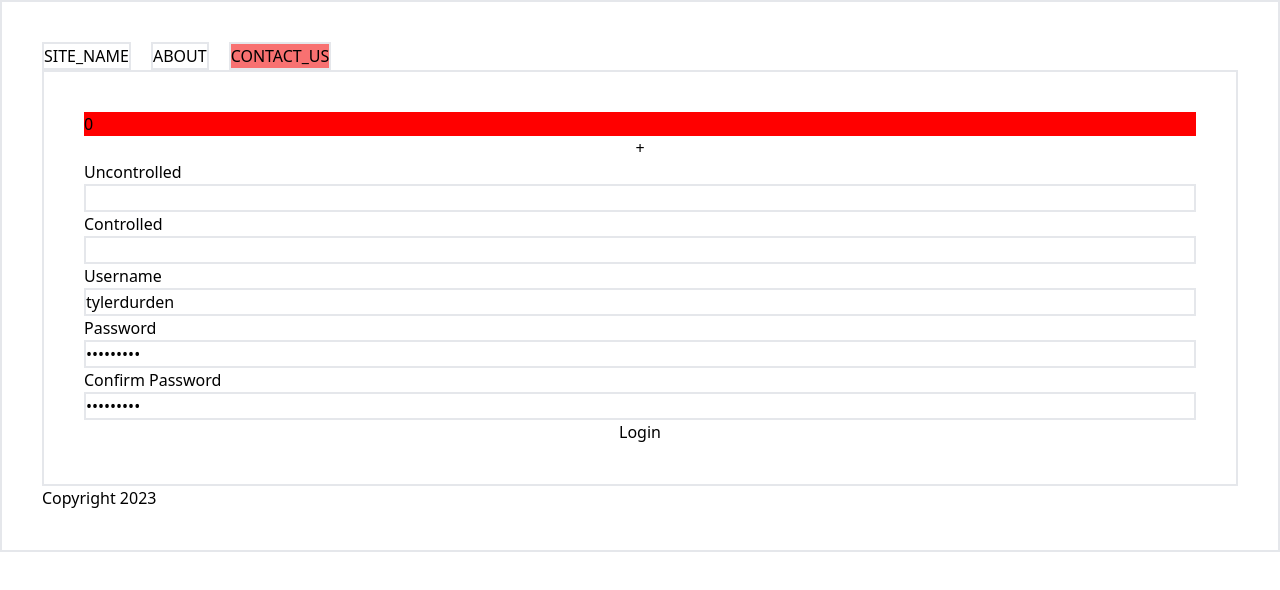
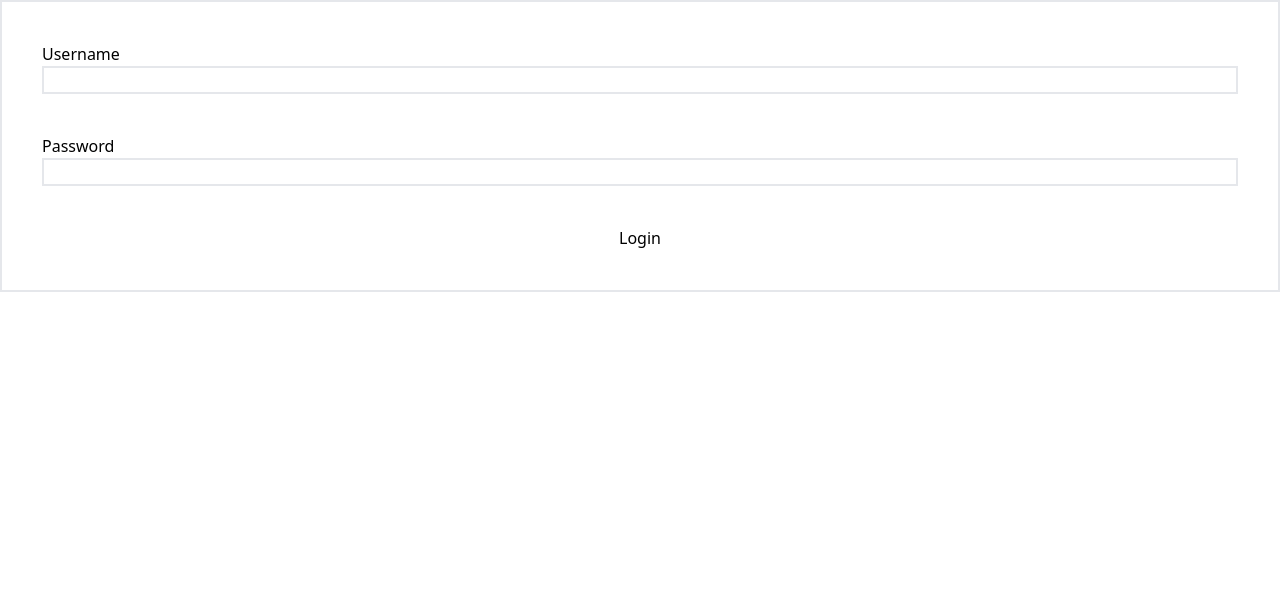
Before and after one commit to maurusrv/vite-react-project-maurusrv, a React (Vite) app: page /login in a window 1280 px wide. Shown: the top 590 px of the page. Built offline with nearby package versions, Linux system fonts and the light colour scheme.

Commit message:
React Form Validations + React Routing

```diff
--- a/package.json
+++ b/package.json
@@ -12,7 +12,8 @@
   },
   "dependencies": {
     "react": "^18.2.0",
-    "react-dom": "^18.2.0"
+    "react-dom": "^18.2.0",
+    "react-router-dom": "^6.15.0"
   },
   "devDependencies": {
     "@types/react": "^18.2.15",
--- a/src/App.jsx
+++ b/src/App.jsx
@@ -1,15 +1,42 @@
-import LoginForm from "./components/LoginForm"
+import Login from "./components/Login"
 import './App.css'
-import Header from "./components/Header"
+import { useState, useEffect } from "react"
+import Dashboard from "./components/Dashboard"
+import { BrowserRouter, Routes, Route, Navigate } from 'react-router-dom'
 
 function App() {
+  useEffect(() => {
+    const accounts = [
+      {
+        username: 'tyler',
+        password: 'durden',
+      },
+      {
+        username: 'marla',
+        password: 'singer',
+      }
+    ]
+
+    localStorage.setItem('accounts', JSON.stringify(accounts))
+  }, [])
+
+  const [currentPage, setCurrentPage] = useState('login')
+  const [loggedInUser, setLoggedInUser] = useState(null)
+
   return (
     <div className="flex flex-col border-solid border-2 p-10">
-      <Header />
       <main>
-        <LoginForm />
+        {/* {currentPage === 'login' && <Login setCurrentPage={setCurrentPage} setLoggedInUser={setLoggedInUser} />}
+        {currentPage === 'dash' && <Dashboard user={loggedInUser} />} */}
+
+        <BrowserRouter>
+          <Routes>
+            <Route path="/" element={<Dashboard user={loggedInUser} />} />
+            <Route path="/login" element={<Login setCurrentPage={setCurrentPage} setLoggedInUser={setLoggedInUser} />} />
+            <Route path="*" element={<Navigate to="/login" />} />
+          </Routes>
+        </BrowserRouter>
       </main>
-      <footer>Copyright 2023</footer>
     </div>
   )
 }
--- /dev/null
+++ b/src/components/Dashboard.jsx
@@ -0,0 +1,19 @@
+import { useEffect } from "react"
+import { useNavigate } from 'react-router-dom'
+
+const Dashboard = (props) => {
+  const { user } = props
+  const navigate = useNavigate()
+
+  useEffect(() => {
+    if (!user) {
+      navigate('/login')
+    }
+  }, [])
+
+  return (
+    <div>Welcome {user?.username || ''}!</div>
+  )
+}
+
+export default Dashboard
--- /dev/null
+++ b/src/components/Login.jsx
@@ -0,0 +1,90 @@
+import { useNavigate } from 'react-router-dom'
+import { useEffect, useState } from 'react'
+
+const Login = (props) => {
+  const { setCurrentPage, setLoggedInUser } = props
+  const navigate = useNavigate()
+  const [username, setUsername] = useState('')
+  const [usernameErrorMessage, setUsernameErrorMessage] = useState('')
+  const [password, setPassword] = useState('')
+  const [passwordErrorMessage, setPasswordErrorMessage] = useState('')
+
+
+  // useEffect(() => {
+  //   if (username === '') {
+  //     setUsernameErrorMessage('Can\'t leave blank!')
+  //   } else {
+  //     setUsernameErrorMessage('')
+  //   }
+  // }, [username])
+
+
+  const onChangeUsername = (e) => setUsername(e.target.value)
+  const onChangePassword = (e) => setPassword(e.target.value)
+
+  const onSubmit = (e) => {
+    e.preventDefault()
+    setUsernameErrorMessage('')
+    setPasswordErrorMessage('')
+
+    // FE Validations
+    if (username === '') {
+      setUsernameErrorMessage('Username is blank!')
+      return
+    }
+
+    if (password === '') {
+      setPasswordErrorMessage('Password is blank!')
+      return
+    }
+
+
+    // BE Validations
+    const accounts = JSON.parse(localStorage.getItem('accounts'))
+
+    const selectedAccount = accounts.find(account => username === account.username)
+
+    if (!selectedAccount) {
+      setUsernameErrorMessage('User does not exist')
+      return
+    }
+
+    if (selectedAccount?.password !== password) {
+      setPasswordErrorMessage('Username and password does not match')
+      return
+    }
+
+    if (selectedAccount.password === password) {
+      setLoggedInUser(selectedAccount)
+      // setCurrentPage('dash')
+      navigate('/')
+      setUsernameErrorMessage('')
+      setPasswordErrorMessage('')
+      return
+    }
+  }
+
+  return (
+    <form onSubmit={onSubmit} className="flex flex-col gap-10">
+      <div className="flex flex-col">
+        <label>Username</label>
+        <input className="border-2" type="text" value={username} onChange={onChangeUsername} />
+        {usernameErrorMessage && (
+          <small className="text-red-700">{usernameErrorMessage}</small>
+        )}
+      </div>
+
+      <div className="flex flex-col">
+        <label>Password</label>
+        <input className="border-2" type="password" value={password} onChange={onChangePassword} />
+        {passwordErrorMessage && (
+          <small className="text-red-700">{passwordErrorMessage}</small>
+        )}
+      </div>
+
+      <button type="submit">Login</button>
+    </form>
+  )
+}
+
+export default Login
--- a/src/components/LoginForm.jsx
+++ b/src/components/LoginForm.jsx
@@ -2,77 +2,95 @@ import { useEffect, useState, useRef } from 'react'
 import Input from './Input'
 
 const LoginForm = () => {
-  const [username, setUsername] = useState('tylerdurden') // is a function that returns an array
-  const uncontrolledInputRef = useRef()
-  const [controlled, setControlled] = useState('')
+  // const [username, setUsername] = useState('tylerdurden') // is a function that returns an array
+  // const uncontrolledInputRef = useRef()
+  // const [controlled, setControlled] = useState('')
 
-  useEffect(() => {
-    // console.log("LoginForm is re-rendered")
-    // console.log({
-    //   username
-    // })
-    // console.log(count)
-  })
+  // useEffect(() => {
+  //   // console.log("LoginForm is re-rendered")
+  //   // console.log({
+  //   //   username
+  //   // })
+  //   // console.log(count)
+  // })
 
-  const values = {
-    // username: {
-    //   value: 'tylerdurden',
-    //   label: 'Username',
-    //   type: 'text'
-    // },
-    password: {
-      value: 'fightclub',
-      label: 'Password',
-      type: 'password',
-    },
-    confirmPassword: {
-      value: 'fightclub',
-      label: 'Confirm Password',
-      type: 'password',
-    }
-  }
+  // const values = {
+  //   // username: {
+  //   //   value: 'tylerdurden',
+  //   //   label: 'Username',
+  //   //   type: 'text'
+  //   // },
+  //   password: {
+  //     value: 'fightclub',
+  //     label: 'Password',
+  //     type: 'password',
+  //   },
+  //   confirmPassword: {
+  //     value: 'fightclub',
+  //     label: 'Confirm Password',
+  //     type: 'password',
+  //   }
+  // }
 
-  const onUsernameChange = (e) => setUsername(e.target.value)
+  // const onUsernameChange = (e) => setUsername(e.target.value)
 
-  const onChangeUncontrolled = (e) => {
-    // console.log(e.target.value)
-  }
+  // const onChangeUncontrolled = (e) => {
+  //   // console.log(e.target.value)
+  // }
 
-  const onChangeControlled = (e) => {
-    console.log(e.target.value)
-    setControlled(e.target.value)
-  }
+  // const onChangeControlled = (e) => {
+  //   console.log(e.target.value)
+  //   setControlled(e.target.value)
+  // }
 
-  const onSubmit = (e) => {
-    e.preventDefault()
-    // console.log(uncontrolledInputRef.current.value)
-  }
+  // const onSubmit = (e) => {
+  //   e.preventDefault()
+  //   // console.log(uncontrolledInputRef.current.value)
+  // }
 
   const [count, setCount] = useState(0)
-  const [backgroundColor, setBackgroundColor] = useState('')
+  // const [backgroundColor, setBackgroundColor] = useState('')
 
   const colors = ['red', 'orange', 'yellow', 'green', 'blue', 'indigo', 'violet']
 
-  useEffect(() => {
-    console.log({
-      count,
-      currentColor: colors[count]
-    })
-    setBackgroundColor(colors[count])
-  }, [count])
+  // useEffect(() => {
+  //   console.log({
+  //     count,
+  //     currentColor: colors[count]
+  //   })
+  //   setBackgroundColor(colors[count])
+  // }, [count])
 
-  const onClick = () => {
+  // useEffect(() => { // it does this arrow function whenever rerender
+  //   console.log('Rendering...')
+  //   console.log('CURRENT', count)
+  // })
+
+  console.log('Tinawag ulit yung component, na ibig sabihin nagrender ulit yung jsx')
+  console.log('CURRENT', count)
+
+  // let count = 0
+  // console.log('CURRENT', count)
+
+  const onClick = (e) => {
+    e.preventDefault()
+    console.log('BEFORE SET COUNT', count)
+    // count++; // count = count + 1
+
     // expensive db update
     setCount((prevCount) => prevCount + 1)
+    console.log('AFTER SET COUNT', count)
   }
 
   return (
-    <form className="flex flex-col border-solid border-2 p-10" onSubmit={onSubmit}>
+    <form className="flex flex-col border-solid border-2 p-10"
+    // onSubmit={onSubmit}
+    >
       <h1 style={{
-        backgroundColor,
+        // backgroundColor,
       }}>{count}</h1>
       <button onClick={onClick}>+</button>
-      <label>Uncontrolled</label>
+      {/* <label>Uncontrolled</label>
       <input ref={uncontrolledInputRef} className="border-2" type="text" onChange={onChangeUncontrolled}/>
       <label>Controlled</label>
       <input className="border-2" type="text" onChange={onChangeControlled} value={controlled} />
@@ -97,7 +115,7 @@ const LoginForm = () => {
         )
       })}
 
-      <button type="submit">Login</button>
+      <button type="submit">Login</button> */}
     </form>
   )
 }
```
Also changed, not shown: 1 other file (tests, documents, lock files or other folders).
